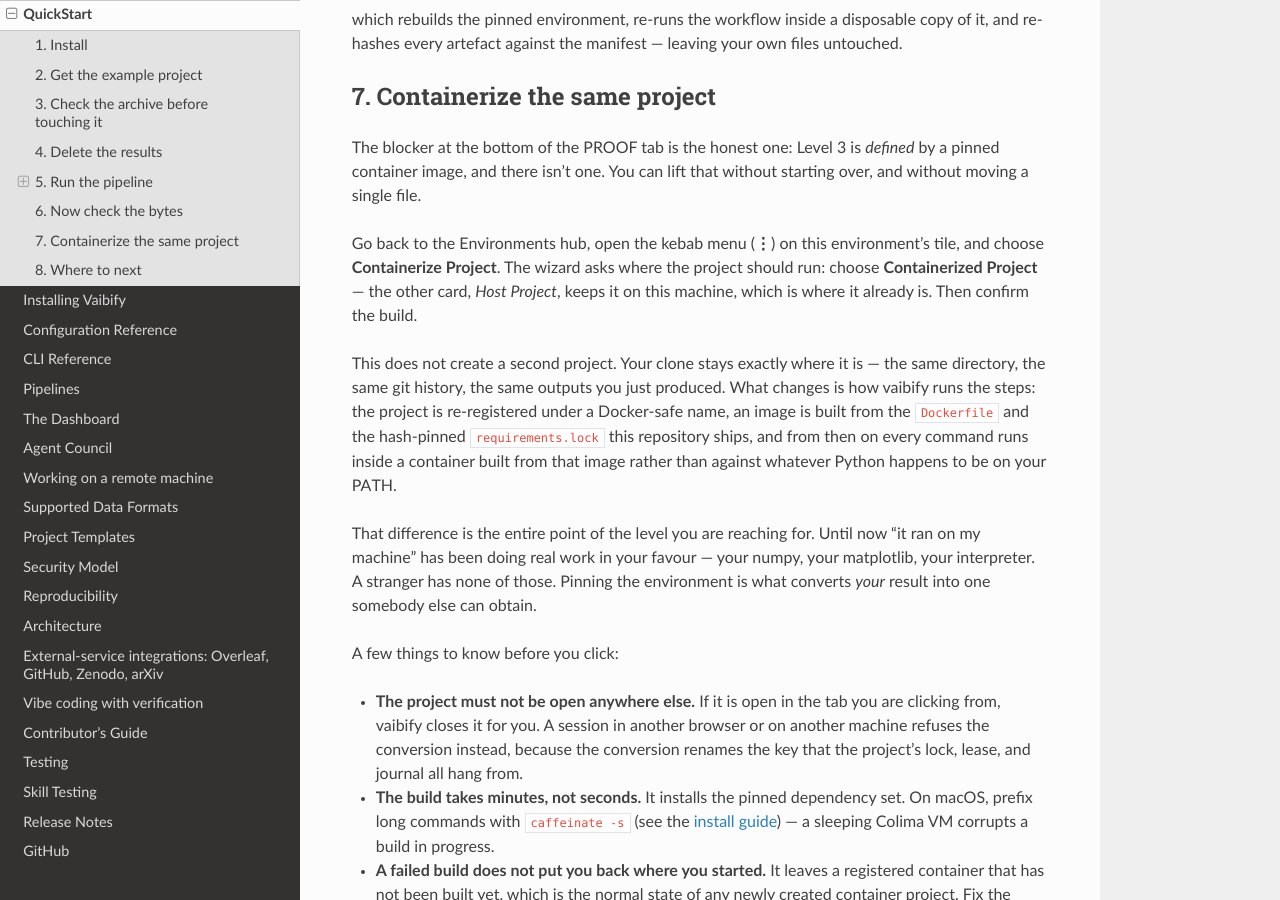
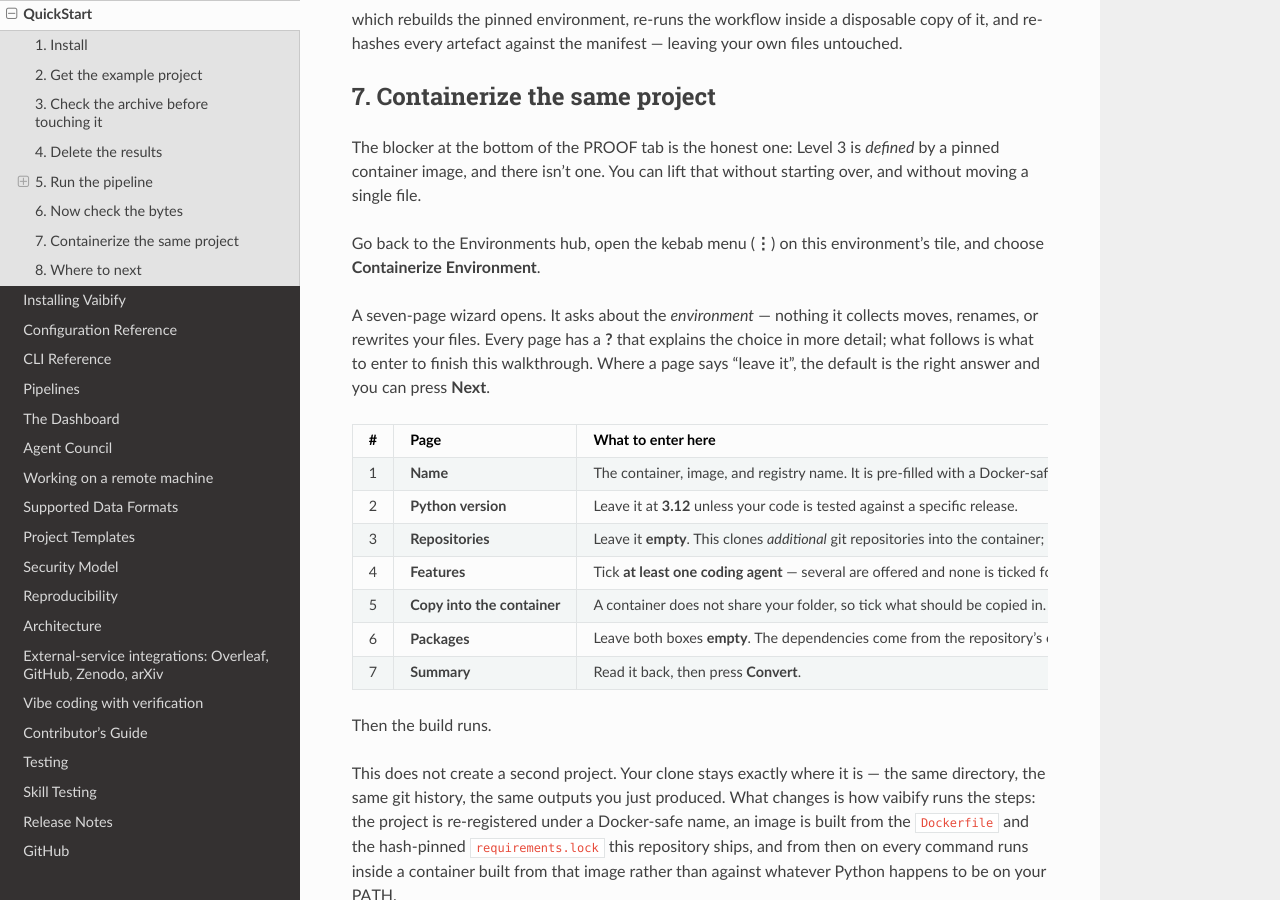
Before and after one commit to RoryBarnes/vaibify, a Sphinx documentation site: the page built from docs/quickStart.md, in a window 1280 px wide and 900 px high, scrolled down 4202 px. Built offline with Sphinx 7.4.7 and the Read the Docs theme 3.1.0, drawn with Linux system fonts in a browser that asks for light colours; the version number could not be read and is left out.

Commit message:
The QuickStart sent the reader to a wizard page that no longer exists
Section 7 told the reader the wizard "asks where the project should
run" and to choose Containerized Project over Host Project. That page
was removed from this door by 750eed49: the kebab containerizes
outright, and the destination choice now lives only on the Files
panel's Convert to Project bar. A researcher following the guide met
a Name page and no such question.

Replaced with the seven pages the convert wizard actually shows, in
order, with what to enter on each to finish the walkthrough. Two
details that are easy to get wrong and are not guessable from the
page: no coding agent is ticked by default, and leaving Features with
none selected raises a confirmation modal rather than advancing.

The agent roster is described, never enumerated. It changed between
this branch's base and its tip -- Gemini CLI out, Antigravity CLI in
-- which is the stale-tally failure the agent guide already records.

Co-Authored-By: Claude Opus 5 (1M context) <noreply@anthropic.com>
Claude-Session: https://claude.ai/code/session_01CqVHDTfxyPeKH9zkr9KSiD

```diff
--- a/docs/quickStart.md
+++ b/docs/quickStart.md
@@ -219,10 +219,25 @@ is *defined* by a pinned container image, and there isn't one. You can
 lift that without starting over, and without moving a single file.
 
 Go back to the Environments hub, open the kebab menu (**⋮**) on this
-environment's tile, and choose **Containerize Project**. The wizard
-asks where the project should run: choose **Containerized Project** —
-the other card, *Host Project*, keeps it on this machine, which is
-where it already is. Then confirm the build.
+environment's tile, and choose **Containerize Environment**.
+
+A seven-page wizard opens. It asks about the *environment* — nothing
+it collects moves, renames, or rewrites your files. Every page has a
+**?** that explains the choice in more detail; what follows is what to
+enter to finish this walkthrough. Where a page says "leave it", the
+default is the right answer and you can press **Next**.
+
+| # | Page | What to enter here |
+|---|------|--------------------|
+| 1 | **Name** | The container, image, and registry name. It is pre-filled with a Docker-safe version of your directory name — lowercase, hyphens, no spaces. Accept it unless it collides with another environment on this machine. |
+| 2 | **Python version** | Leave it at **3.12** unless your code is tested against a specific release. |
+| 3 | **Repositories** | Leave it **empty**. This clones *additional* git repositories into the container; the project you are converting is already accounted for. |
+| 4 | **Features** | Tick **at least one coding agent** — several are offered and none is ticked for you; leaving the page with none selected raises a confirmation, because a container with no agent is usually a slip. LaTeX is on by default. Leave GitHub authentication on. Under *Resource limits*, blank means "all cores − 1" and unlimited memory; **1** CPU and **1** GB are enough for a small pipeline and keep the build off the rest of your machine. |
+| 5 | **Copy into the container** | A container does not share your folder, so tick what should be copied in. For this walkthrough tick **everything**; your originals stay where they are. |
+| 6 | **Packages** | Leave both boxes **empty**. The dependencies come from the repository's own `requirements.lock`. |
+| 7 | **Summary** | Read it back, then press **Convert**. |
+
+Then the build runs.
 
 This does not create a second project. Your clone stays exactly where
 it is — the same directory, the same git history, the same outputs you
```
